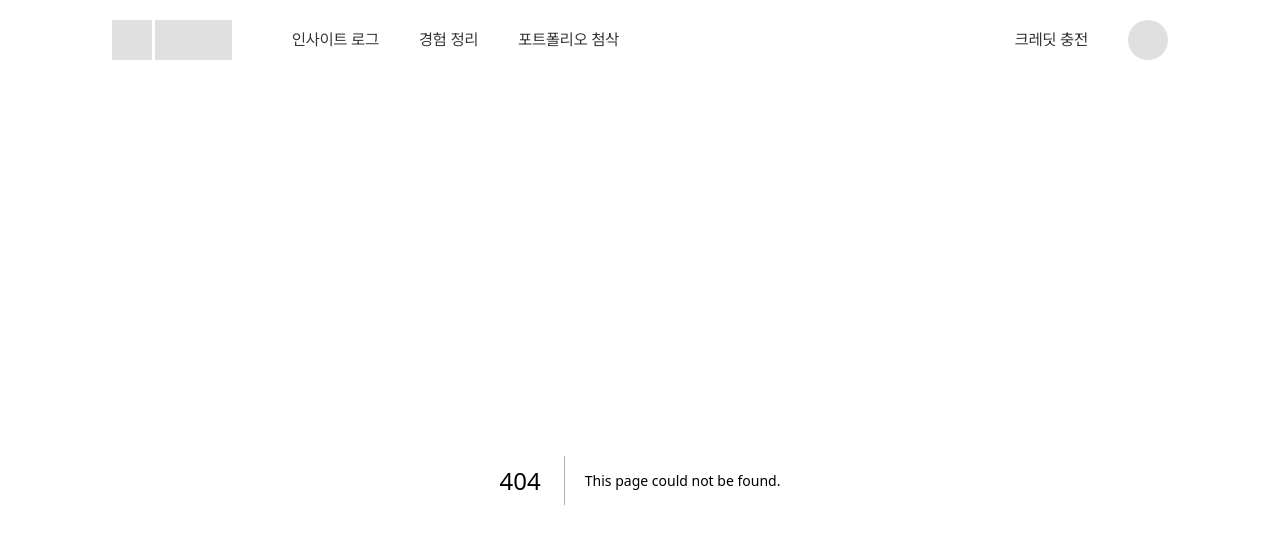
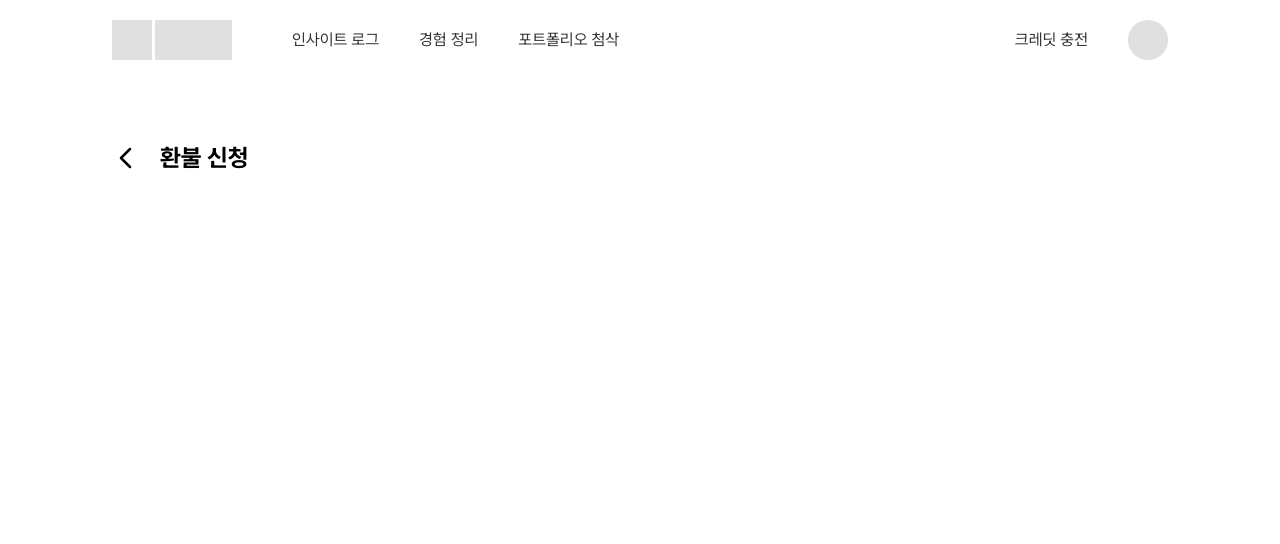
Before and after one commit to Teamie71/folioo-front, a Next.js app: page /invoice/refund in a window 1280 px wide. Before the commit this address had no page. Shown: the top 544 px of the page. Built offline with nearby package versions, Linux system fonts and the light colour scheme.

Commit message:
✨ Feat: 환불 신청 페이지 - 헤더 구현

```diff
--- a/src/app/invoice/page.tsx
+++ b/src/app/invoice/page.tsx
@@ -1,3 +1,5 @@
+import Link from 'next/link';
+
 export default function InvoicePage() {
   return (
     <div className='mx-auto flex w-[66rem] min-w-[66rem] flex-col gap-[3.75rem] pt-[3.75rem]'>
@@ -77,9 +79,11 @@ export default function InvoicePage() {
                 <div className='px-[3rem]'>₩ 9,100</div>
                 <div className='px-[3.875rem]'>700</div>
                 <div className='px-[1.575rem]'>
-                  <button className='cursor-pointer rounded-[0.25rem] border-[0.09375rem] border-[#5060C5] bg-[#F6F5FF] px-[0.75rem] py-[0.25rem] text-[0.875rem] text-[#5060C5]'>
-                    환불 신청
-                  </button>
+                  <Link href='/invoice/refund'>
+                    <button className='cursor-pointer rounded-[0.25rem] border-[0.09375rem] border-[#5060C5] bg-[#F6F5FF] px-[0.75rem] py-[0.25rem] text-[0.875rem] text-[#5060C5]'>
+                      환불 신청
+                    </button>
+                  </Link>
                 </div>
               </div>
               <div className='w-full border border-[#CDD0D5]' />
--- /dev/null
+++ b/src/app/invoice/refund/page.tsx
@@ -0,0 +1,28 @@
+export default function InvoiceRefundPage() {
+  return (
+    <div className='mx-auto flex w-[66rem] min-w-[66rem] flex-col gap-[3.75rem] pt-[3.75rem]'>
+      {/* 헤더 */}
+      <div className='flex items-center gap-[1.25rem]'>
+        <button>
+          <svg
+            xmlns='http://www.w3.org/2000/svg'
+            width='28'
+            height='28'
+            viewBox='0 0 28 28'
+            fill='none'
+          >
+            <path
+              d='M18 23L9 14L18 5.00001'
+              stroke='black'
+              strokeWidth='2.5'
+              strokeLinecap='round'
+              strokeLinejoin='round'
+            />
+          </svg>
+        </button>
+
+        <span className='text-[1.5rem] font-bold'>환불 신청</span>
+      </div>
+    </div>
+  );
+}
```
